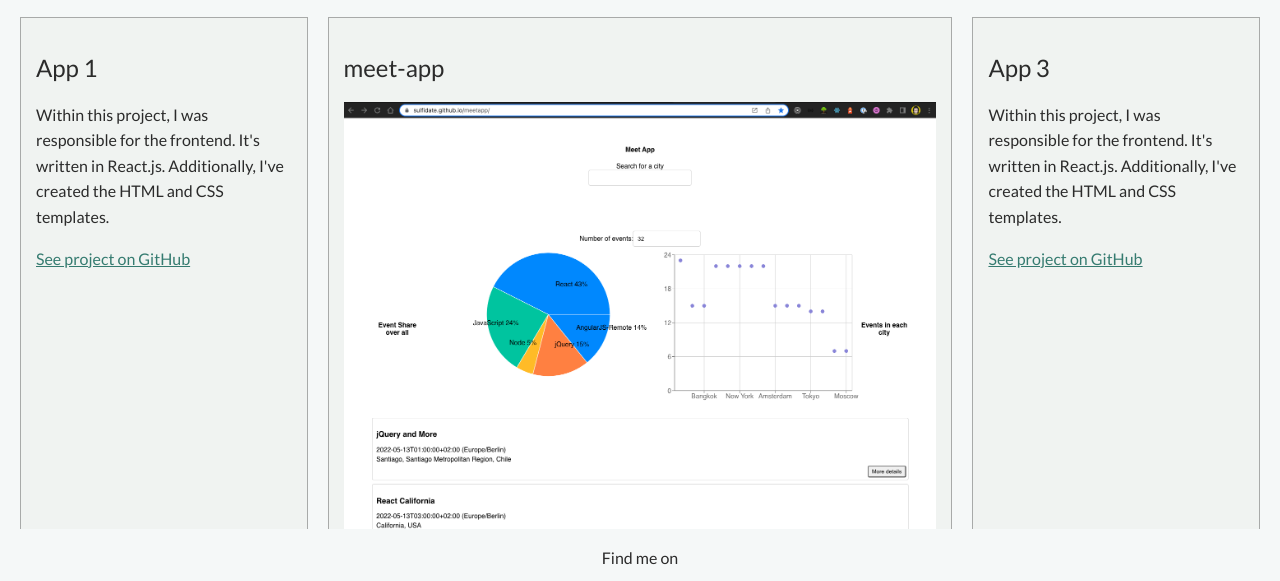
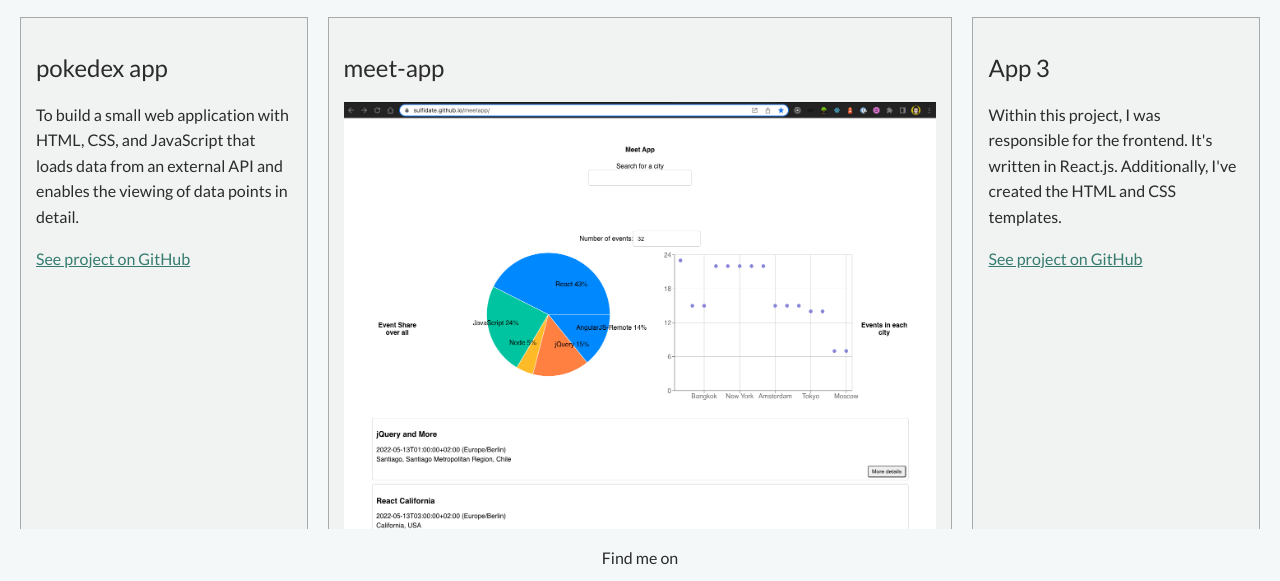
Before and after one commit to sulfidate/portfolio-website, a plain HTML site: page work.html in a window 1280 px wide. Shown: the part 177-758 px from the top of the page. Drawn offline with nearby package versions, Linux system fonts and the light colour scheme.

Commit message:
work pokedex ergänzt

```diff
--- a/work.html
+++ b/work.html
@@ -67,11 +67,10 @@
           <h1>My work</h1>
           <div class="grid">
             <div class="grid__item">
-              <h2>App 1</h2>
+              <h2>pokedex app</h2>
               <p>
-                Within this project, I was responsible for the frontend. It's
-                written in React.js. Additionally, I've created the HTML and CSS
-                templates.
+                To build a small web application with HTML, CSS, and JavaScript that loads
+                data from an external API and enables the viewing of data points in detail.
               </p>
               <a href="#">See project on GitHub</a>
             </div>
```
